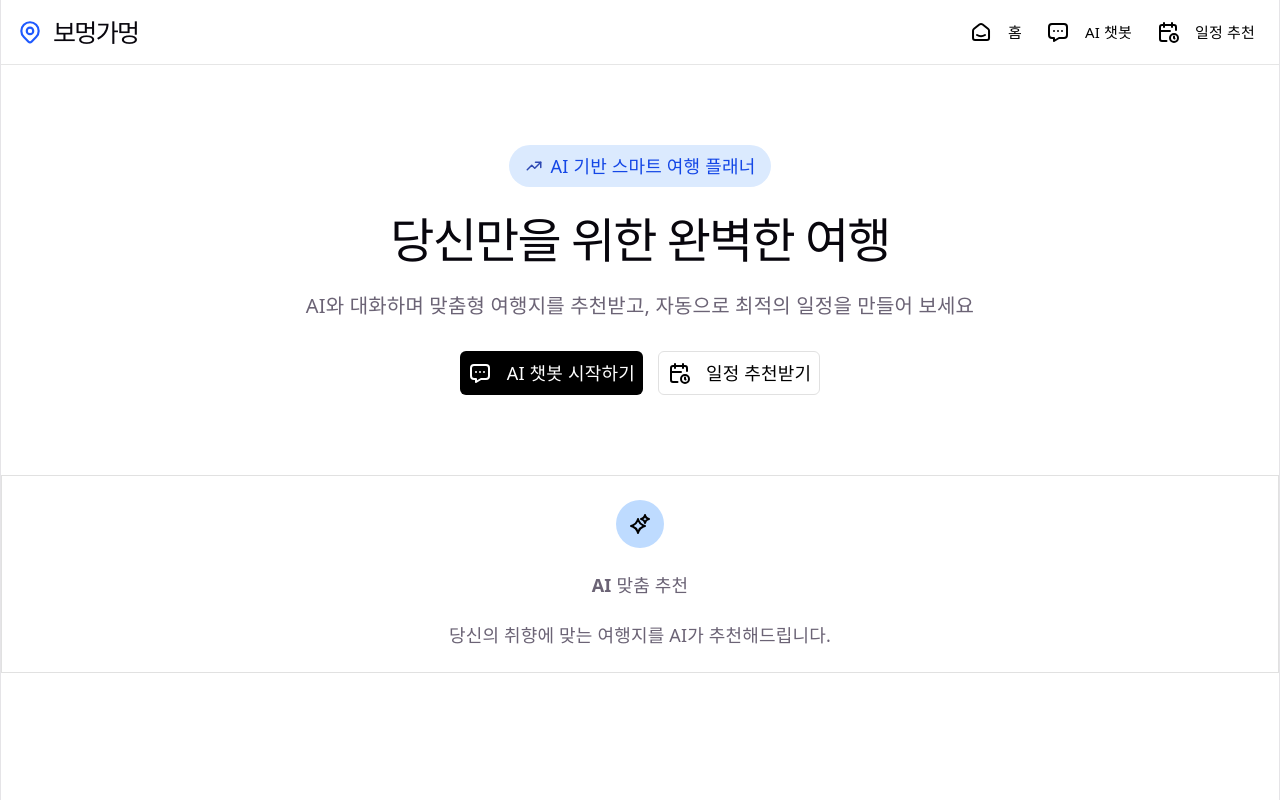
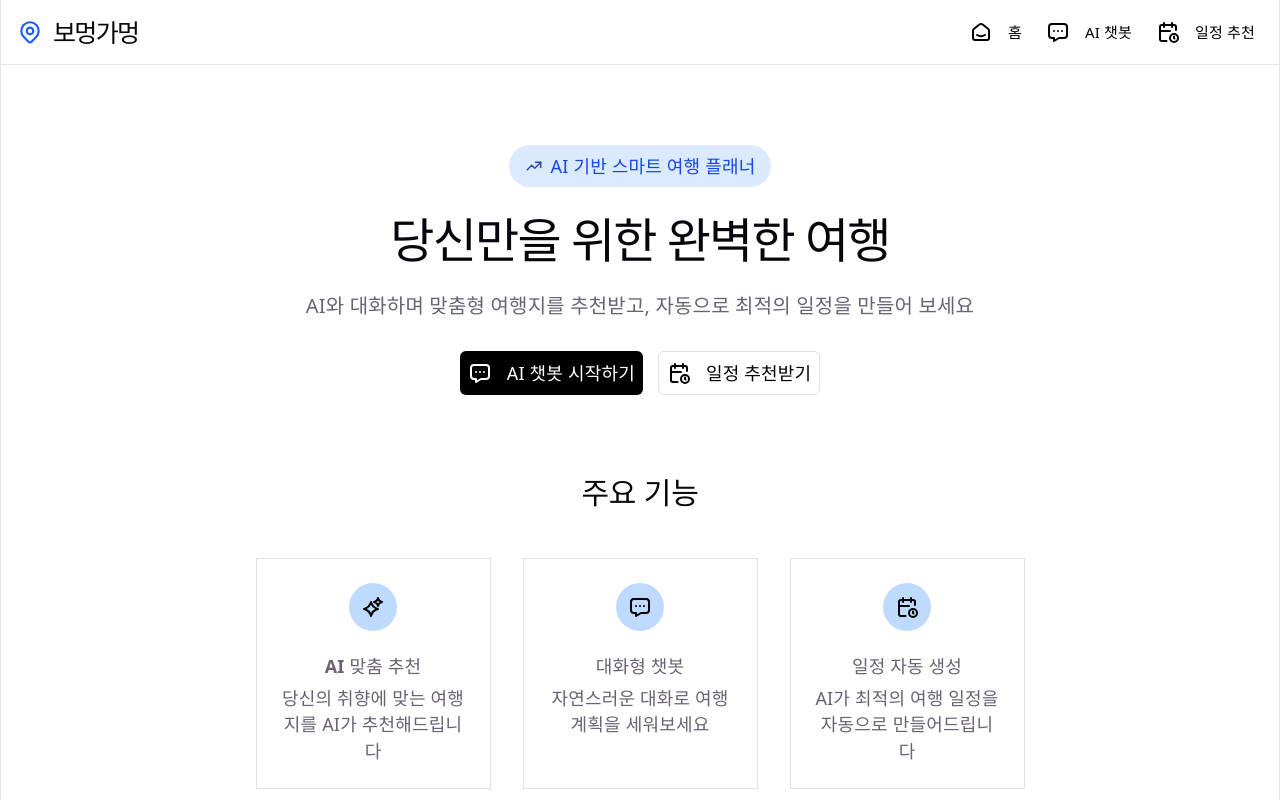
Before and after one commit to kimyoojun/Bomeng_Gameng, a React (Vite) app: page / in a window 1280 px wide. Built offline with nearby package versions, Linux system fonts and the light colour scheme.

Commit message:
feat: 메인 페이지 기능 설명 component box 완성및 적용

```diff
--- a/src/web/components/FuncBox.tsx
+++ b/src/web/components/FuncBox.tsx
@@ -1,15 +1,22 @@
-function FuncBox () {
+type FuncBoxProps = {
+    boxName: string
+    boxInfo: string
+    boxImg: string
+    boxAlt: string
+}
+
+function FuncBox (props: FuncBoxProps) {
     return (
-        <div style={{ border: "1px solid #e1e1e1", display: "flex", justifyContent: "center", alignItems: "center" }}>
-            <div style={{ padding: "24px", display: "flex", flexDirection: "column", alignItems: "center" }}>
-                <div style={{ width: "48px", height: "48px", backgroundColor: "#bedbff", borderRadius: "9999px", display: "flex", justifyContent: "center", alignItems: "center" }}>
-                    <img src="/src/assets/sparkles-2.svg" alt="스파클 아이콘"/>
+        <div style={{ border: "1px solid #e1e1e1", display: "flex", justifyContent: "center", alignItems: "start" }}>
+            <div style={{ padding: "24px", display: "flex", flexDirection: "column", alignItems: "center", gap: "6px" }}>
+                <div style={{ width: "48px", height: "48px", backgroundColor: "#bedbff", borderRadius: "9999px", display: "flex", justifyContent: "center", alignItems: "center", marginBottom: "16px" }}>
+                    <img src={props.boxImg} alt={props.boxAlt}/>
                 </div>
-                <h4>
-                    AI 맞춤 추천
+                <h4 style={{ margin: "0" }}>
+                    {props.boxName}
                 </h4>
-                <p>
-                    당신의 취향에 맞는 여행지를 AI가 추천해드립니다.
+                <p style={{ width: "185px" }}>
+                    {props.boxInfo}
                 </p>
             </div>
         </div>
--- a/src/web/components/MainBody.tsx
+++ b/src/web/components/MainBody.tsx
@@ -23,7 +23,14 @@ function MainBody () {
                 </div>
             </div>
             <div>
-                <FuncBox/>
+                <h2 style={{ fontSize: "30px", fontWeight: "700", width: "100%", marginBottom: "48px" }}>
+                    주요 기능
+                </h2>
+                <div style={{ display: "flex", gap: "32px", justifyContent: "center" }}>
+                    <FuncBox boxName="AI 맞춤 추천" boxInfo="당신의 취향에 맞는 여행지를 AI가 추천해드립니다" boxImg="/src/assets/sparkles-2.svg" boxAlt="스파클 아이콘"/>
+                    <FuncBox boxName="대화형 챗봇" boxInfo="자연스러운 대화로 여행 계획을 세워보세요" boxImg="/src/assets/message-dots.svg" boxAlt="메세지 아이콘"/>
+                    <FuncBox boxName="일정 자동 생성" boxInfo="AI가 최적의 여행 일정을 자동으로 만들어드립니다" boxImg="/src/assets/calendar-clock.svg" boxAlt="달력 아이콘"/>
+                </div>
             </div>
         </div>
     )
```
